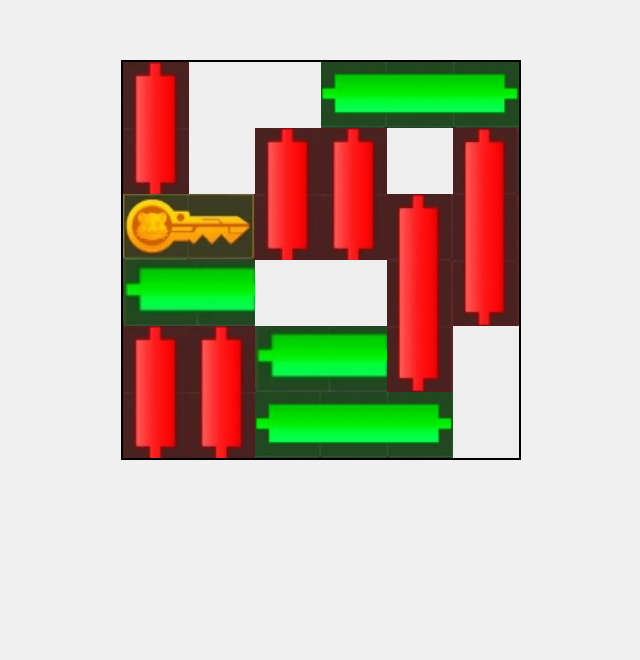
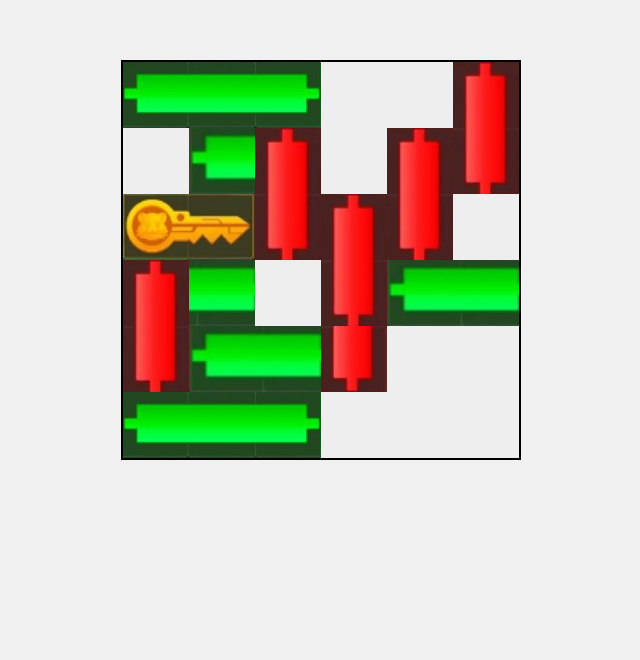
Before and after one commit to hamsterKombat2/hamstermini, a plain HTML site: page index.html in a window 1280 px wide. Shown: the part 140-800 px from the top of the page, without its empty margins (319-959 px from the left). Drawn offline with Linux system fonts and the light colour scheme.

Commit message:
Update index.html

```diff
--- a/index.html
+++ b/index.html
@@ -62,21 +62,21 @@
         const CELL_SIZE = 16.67; // Percentage based on 20% cell width/height
 
         let objects = [
-             { id: 'object1', type: 'object', x: 5, y: 1, width: 1, height: 3, imageUrl: 'images/Rb.png', move: 'vertical' },
-             { id: 'object2', type: 'object', x: 4, y: 2, width: 1, height: 3, imageUrl: 'images/Rb.png', move: 'vertical' },
-             { id: 'gbObject1', type: 'gb', x: 3, y: 0, width: 3, height: 1, imageUrl: 'images/Gb.png', move: 'horizontal' },
-             { id: 'gbObject2', type: 'gb', x: 2, y: 5, width: 3, height: 1, imageUrl: 'images/Gb.png', move: 'horizontal' },
+             { id: 'object1', type: 'object', x: 3, y: 2, width: 1, height: 3, imageUrl: 'images/Rb.png', move: 'vertical' },
+            // { id: 'object2', type: 'object', x: 4, y: 2, width: 1, height: 3, imageUrl: 'images/Rb.png', move: 'vertical' },
+             { id: 'gbObject1', type: 'gb', x: 0, y: 0, width: 3, height: 1, imageUrl: 'images/Gb.png', move: 'horizontal' },
+             { id: 'gbObject2', type: 'gb', x: 0, y: 5, width: 3, height: 1, imageUrl: 'images/Gb.png', move: 'horizontal' },
            { id: 'specialObject1', type: 'special', x: 0, y: 3, width: 2, height: 1, imageUrl: 'images/Gs.png', move: 'horizontal' },
-           { id: 'specialObject2', type: 'special', x: 2, y: 4, width: 2, height: 1, imageUrl: 'images/Gs.png', move: 'horizontal' },
-          // { id: 'specialObject3', type: 'special', x: 4, y: 5, width: 2, height: 1, imageUrl: 'images/Gs.png', move: 'horizontal' },
-         //  { id: 'specialObject4', type: 'special', x: 1, y: 3, width: 2, height: 1, imageUrl: 'images/Gs.png', move: 'horizontal' },
+           { id: 'specialObject2', type: 'special', x: 1, y: 1, width: 2, height: 1, imageUrl: 'images/Gs.png', move: 'horizontal' },
+           { id: 'specialObject3', type: 'special', x: 1, y: 4, width: 2, height: 1, imageUrl: 'images/Gs.png', move: 'horizontal' },
+           { id: 'specialObject4', type: 'special', x: 4, y: 3, width: 2, height: 1, imageUrl: 'images/Gs.png', move: 'horizontal' },
           // { id: 'specialObject5', type: 'special', x: 3, y: 4, width: 2, height: 1, imageUrl: 'images/Gs.png', move: 'horizontal' },
             { id: 'keyObject', type: 'key', x: 0, y: 2, width: 2, height: 1, imageUrl: 'images/Key.png', move: 'horizontal' },
-            { id: 'rsObject1', type: 'rs', x: 0, y: 0, width: 1, height: 2, imageUrl: 'images/Rs.png', move: 'vertical' },
-            { id: 'rsObject2', type: 'rs', x: 3, y: 1, width: 1, height: 2, imageUrl: 'images/Rs.png', move: 'vertical' },
+            { id: 'rsObject1', type: 'rs', x: 5, y: 0, width: 1, height: 2, imageUrl: 'images/Rs.png', move: 'vertical' },
+            { id: 'rsObject2', type: 'rs', x: 4, y: 1, width: 1, height: 2, imageUrl: 'images/Rs.png', move: 'vertical' },
             { id: 'rsObject3', type: 'rs', x: 2, y: 1, width: 1, height: 2, imageUrl: 'images/Rs.png', move: 'vertical' },
-           { id: 'rsObject4', type: 'rs', x: 1, y: 4, width: 1, height: 2, imageUrl: 'images/Rs.png', move: 'vertical' },
-            { id: 'rsObject5', type: 'rs', x: 0, y: 4, width: 1, height: 2, imageUrl: 'images/Rs.png', move: 'vertical' }
+           { id: 'rsObject4', type: 'rs', x: 3, y: 2, width: 1, height: 2, imageUrl: 'images/Rs.png', move: 'vertical' },
+            { id: 'rsObject5', type: 'rs', x: 0, y: 3, width: 1, height: 2, imageUrl: 'images/Rs.png', move: 'vertical' }
         ];
 
         let isDragging = false;
```
